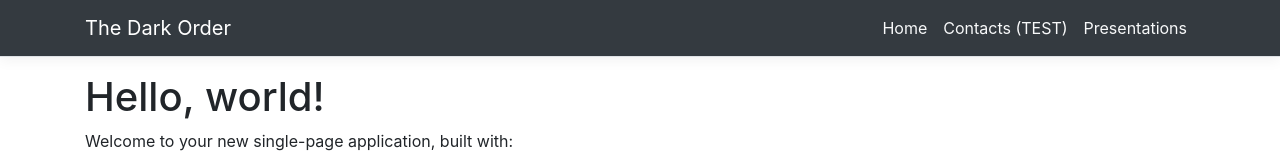
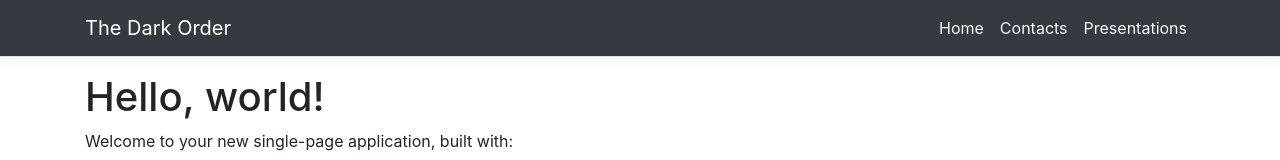
Before and after one commit to brcostamendonca/dark-order, an Angular app: page / in a window 1280 px wide. Shown: the top 160 px of the page. Built offline with nearby package versions, Linux system fonts and the light colour scheme.

Commit message:
clear nav

```diff
--- a/src/app/nav-menu/nav-menu.component.html
+++ b/src/app/nav-menu/nav-menu.component.html
@@ -12,7 +12,7 @@
             <a class="nav-link text-light" [routerLink]='["/"]'>Home</a>
           </li>
           <li class="nav-item" [routerLinkActive]='["link-active"]'>
-            <a class="nav-link text-light" [routerLink]='["/contacts"]'>Contacts (TEST)</a>
+            <a class="nav-link text-light" [routerLink]='["/contacts"]'>Contacts</a>
           </li>
           <li class="nav-item" [routerLinkActive]='["link-active"]'>
             <a class="nav-link text-light" [routerLink]='["/presentations"]'>Presentations</a>
```
